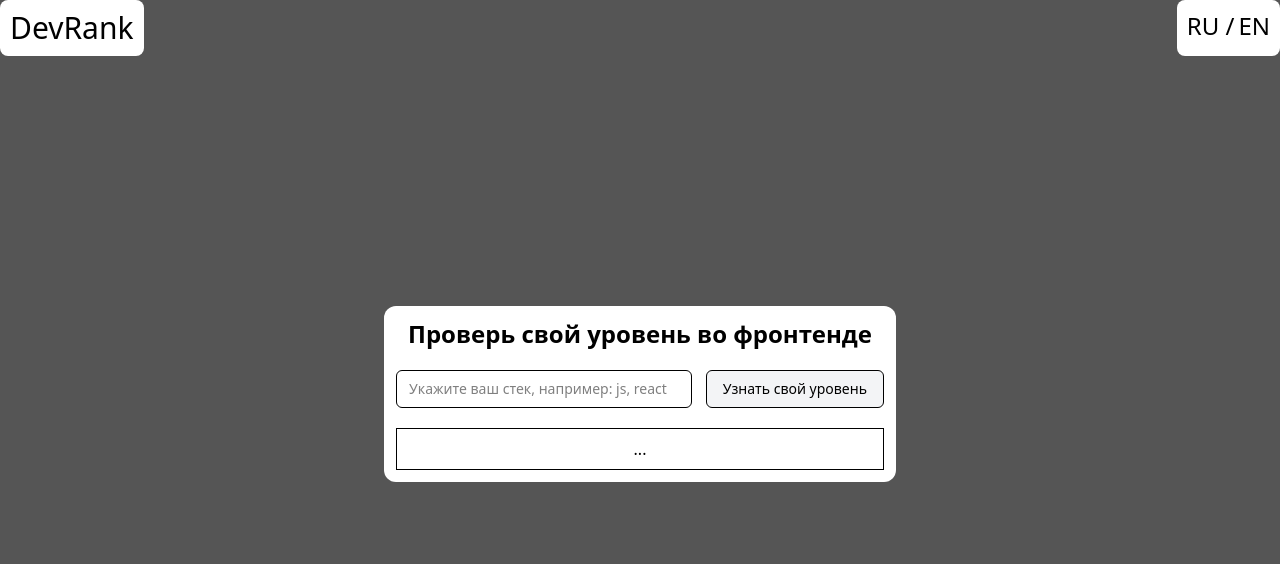
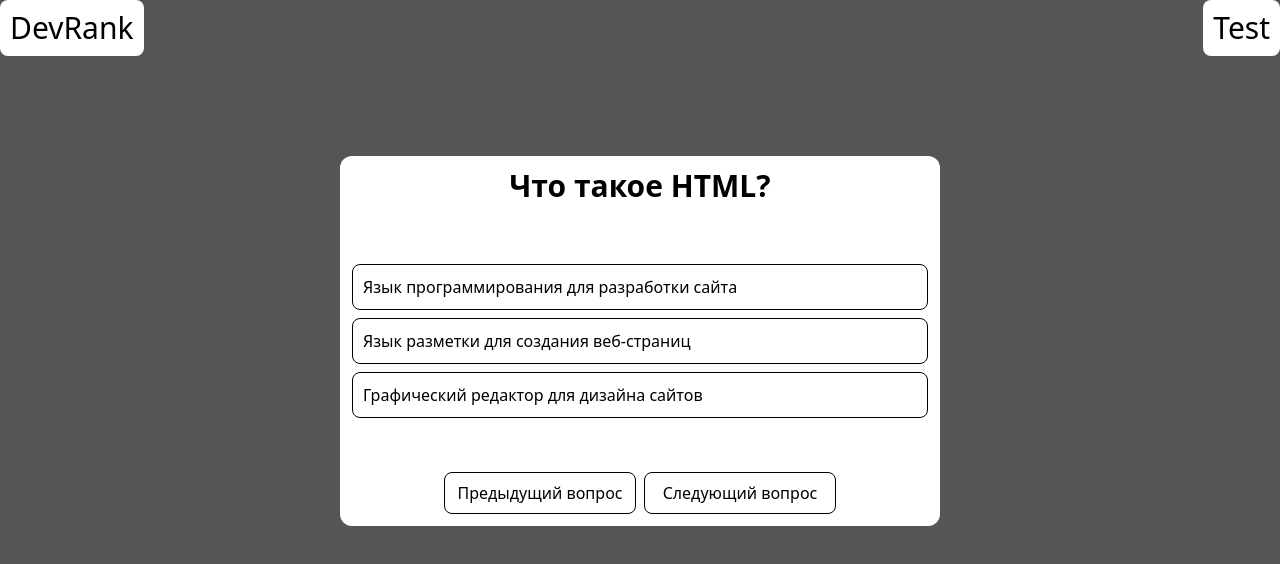
Before and after one commit to psycongroo312/DevRank, a React (Vite) app: page /test in a window 1280 px wide. Shown: the top 564 px of the page. Built offline with nearby package versions, Linux system fonts and the light colour scheme.

Commit message:
add feature test

```diff
--- a/package.json
+++ b/package.json
@@ -12,7 +12,8 @@
   "dependencies": {
     "@tailwindcss/vite": "^4.1.4",
     "react": "^19.0.0",
-    "react-dom": "^19.0.0"
+    "react-dom": "^19.0.0",
+    "react-router-dom": "^7.6.0"
   },
   "devDependencies": {
     "@eslint/js": "^9.22.0",
--- a/src/App.tsx
+++ b/src/App.tsx
@@ -1,13 +1,19 @@
 import "./index.css";
 import "./reset.css";
-import Header from "./components/Header";
-import Skills from "./components/Skills";
+import Skills from "./pages/Skills/Skills";
+import Test from "./pages/Test/Test";
+import { Routes, Route } from "react-router";
+import Layout from "./shared/layout";
 
 function App() {
   return (
     <div className="max-w-7xl m-auto ">
-      <Header />
-      <Skills />
+      <Routes>
+        <Route element={<Layout />}>
+          <Route path="/" element={<Skills />} />
+          <Route path="/test" element={<Test />} />
+        </Route>
+      </Routes>
     </div>
   );
 }
--- a/src/components/Header.tsx
+++ /dev/null
@@ -1,15 +0,0 @@
-export default function Header() {
-  return (
-    <div className="mb-[250px]">
-      <header className="flex justify-between">
-        <div className="bg-white rounded-lg p-[10px]">
-          <p className="text-3xl">DevRank</p>
-        </div>
-        <div className="bg-white rounded-lg p-[10px] flex gap-1">
-          <p className="text-2xl">RU /</p>
-          <p className="text-2xl">EN</p>
-        </div>
-      </header>
-    </div>
-  );
-}
--- a/src/main.tsx
+++ b/src/main.tsx
@@ -1,9 +1,12 @@
-import { StrictMode } from 'react'
-import { createRoot } from 'react-dom/client'
-import App from './App.tsx'
+import { StrictMode } from "react";
+import { createRoot } from "react-dom/client";
+import App from "./App.tsx";
+import { BrowserRouter } from "react-router";
 
-createRoot(document.getElementById('root')!).render(
+createRoot(document.getElementById("root")!).render(
   <StrictMode>
-    <App />
-  </StrictMode>,
-)
+    <BrowserRouter>
+      <App />
+    </BrowserRouter>
+  </StrictMode>
+);
--- /dev/null
+++ b/src/models/interfaces.ts
@@ -0,0 +1,7 @@
+export interface Question {
+    id: number;
+    text: string;
+    options: string[];
+    correctIndex: number;
+    difficulty?: 'easy' | 'medium' | 'hard';
+  };
--- /dev/null
+++ b/src/pages/Skills/LevelsData.ts
@@ -0,0 +1,24 @@
+export const LEVELS = {
+  Junior: ["html", "javascript", "js", "bootstrap", "css", "sass", "scss"],
+  Middle: [
+    "react",
+    "typescript",
+    "ts",
+    "redux",
+    "redux toolkit",
+    "tailwindcss",
+    "tailwind",
+  ],
+  Senior: [
+    "next.js",
+    "nextjs",
+    "next",
+    "node.js",
+    "nodejs",
+    "node",
+    "nest.js",
+    "nestjs",
+    "nest",
+    "docker",
+  ],
+} as const;
--- a/src/components/Skills.tsx
+++ b/src/pages/Skills/Skills.tsx
@@ -1,36 +1,34 @@
 import React from "react";
+import { LEVELS } from "./LevelsData";
 
 export default function Skills() {
   const [skill, setSkill] = React.useState<string>("");
-  const [level, setLevel] = React.useState<string>("...");
+  const [level, setLevel] = React.useState<SkillLevel>("...");
+
+  type SkillLevel = keyof typeof LEVELS | "...";
 
   const handleSkills = (e: React.ChangeEvent<HTMLInputElement>) => {
     setSkill(e.target.value);
   };
 
   const evaluateLevel = () => {
-    const skillsList = skill.toLowerCase().split(" ");
-    if (
-      skillsList.includes("html") ||
-      skillsList.includes("css") ||
-      skillsList.includes("javascript") ||
-      skillsList.includes("js")
-    ) {
-      setLevel("Junior");
-    } else {
-      setLevel("...");
-    }
-    if (
-      skillsList.includes("react") ||
-      skillsList.includes("typescript") ||
-      skillsList.includes("ts") ||
-      skillsList.includes("redux")
-    ) {
-      setLevel("Middle");
-    }
     if (!skill.trim()) {
       setLevel("...");
+      return;
     }
+    const skillsList = skill
+      .toLowerCase()
+      .split(" ")
+      .map((s) => s.trim());
+    let detectedLevel: SkillLevel = "...";
+
+    (Object.keys(LEVELS) as Array<keyof typeof LEVELS>).forEach((lvl) => {
+      if (LEVELS[lvl].some((skill) => skillsList.includes(skill))) {
+        detectedLevel = lvl;
+      }
+    });
+
+    setLevel(detectedLevel);
   };
 
   return (
--- /dev/null
+++ b/src/pages/Test/Questions.ts
@@ -0,0 +1,75 @@
+export const questions = [
+  {
+    id: 1,
+    text: "Что такое HTML?",
+    options: [
+      "Язык программирования для разработки сайта",
+      "Язык разметки для создания веб-страниц",
+      "Графический редактор для дизайна сайтов",
+    ],
+    correctIndex: 1,
+  },
+
+  {
+    id: 2,
+    text: "Что делает CSS?",
+    options: [
+      "Стилизует страницу",
+      "Добавляет логику на сайт",
+      "Хранит данные пользователя",
+    ],
+    correctIndex: 0,
+  },
+  {
+    id: 3,
+    text: "Как объявить переменную в JavaScript?",
+    options: ["x = 10;", "let x = 10;", "let = 10;"],
+    correctIndex: 1,
+  },
+  {
+    id: 4,
+    text: "Что такое DOM?",
+    options: [
+      "База данных для хранения DOMенов сайта",
+      "Протокол передачи данных в интернете",
+      "Программный интерфейс (API) для работы с HTML и XML документами",
+    ],
+    correctIndex: 2,
+  },
+  {
+    id: 5,
+    text: "Какой тег создаёт ссылку в HTML?",
+    options: ["<link>", "<a>", "<href>"],
+    correctIndex: 1,
+  },
+  {
+    id: 6,
+    text: "Что такое React?",
+    options: [
+      "Язык программирования",
+      "Фреймворк для frontend-разработки",
+      "JavaScript-библиотека для создания интерфейсов",
+    ],
+    correctIndex: 2,
+  },
+  {
+    id: 7,
+    text: "Как добавить обработчик события в JS?",
+    options: [
+      "element.addEventListener('click', handler)",
+      "element.onClick(handler)",
+      "element->click(handler)",
+    ],
+    correctIndex: 0,
+  },
+  {
+    id: 8,
+    text: "Что такое API?",
+    options: [
+      "Язык разметки",
+      "Интерфейс для взаимодействия между программами",
+      "База данных",
+    ],
+    correctIndex: 1,
+  },
+];
--- /dev/null
+++ b/src/pages/Test/Test.tsx
@@ -0,0 +1,133 @@
+import { questions as aquestions } from "./Questions";
+import React from "react";
+import { Question } from "../../models/interfaces";
+
+export default function Test() {
+  const [questions] = React.useState<Question[]>(aquestions);
+  const [currentIndex, setCurrentIndex] = React.useState(0);
+  const [answers, setAnswers] = React.useState<(number | null)[]>(
+    Array(questions.length).fill(null)
+  );
+  const [showAnswers, setShowAnswers] = React.useState(false);
+
+  const nextQuestion = () => {
+    setCurrentIndex((prev) => prev + 1);
+  };
+
+  const backQuestion = () => {
+    setCurrentIndex((prev) => prev - 1);
+  };
+
+  const currentQuestion = questions[currentIndex];
+
+  const handleShowAnswers = () => {
+    setShowAnswers(true);
+  };
+
+  const resetTest = () => {
+    setCurrentIndex(0);
+    setAnswers(Array(questions.length).fill(null));
+    setShowAnswers(false);
+  };
+
+  const getAnswer = (optionIndex: number) => {
+    const newAnswers = [...answers];
+    newAnswers[currentIndex] = optionIndex;
+    setAnswers(newAnswers);
+  };
+
+  if (showAnswers) {
+    return (
+      <div className="m-auto bg-white rounded-xl p-4 text-center w-[95vw] max-w-[600px] h-[80vh] overflow-auto">
+        <h1 className="text-xl md:text-2xl mb-4">Результаты теста</h1>
+        <div className="text-left space-y-4">
+          {questions.map((question, qIndex) => (
+            <div key={qIndex} className="mb-4 p-2 border-b">
+              <h3 className="font-bold text-sm md:text-base">
+                {question.text}
+              </h3>
+              <p className="mt-1 text-xs md:text-sm">
+                Ваш ответ:{" "}
+                {answers[qIndex] !== null ? (
+                  <span
+                    className={
+                      answers[qIndex] === question.correctIndex
+                        ? "text-green-600"
+                        : "text-red-600"
+                    }
+                  >
+                    {question.options[answers[qIndex] as number]}
+                  </span>
+                ) : (
+                  "Нет ответа"
+                )}
+              </p>
+              <p className="text-xs md:text-sm">
+                Правильный ответ:{" "}
+                <span className="text-green-600">
+                  {question.options[question.correctIndex]}
+                </span>
+              </p>
+            </div>
+          ))}
+        </div>
+        <button
+          onClick={resetTest}
+          className="mt-6 bg-blue-500 text-white rounded-lg px-4 py-2 text-sm md:text-base cursor-pointer hover:bg-blue-600 transition-all active:scale-95"
+        >
+          Пройти тест заново
+        </button>
+      </div>
+    );
+  }
+  return (
+    <div className="m-auto w-full px-2">
+      <div className="bg-white rounded-xl p-3 text-center w-full max-w-[600px] mx-auto overflow-auto">
+        <h1 className="text-xl md:text-3xl font-bold mb-4 h-16 md:h-20 overflow-hidden line-clamp-2">
+          {currentQuestion?.text}
+        </h1>
+        <div className="flex flex-col gap-2 h-[30vh] md:h-48 overflow-y-auto">
+          {currentQuestion?.options.map((option, index) => (
+            <button
+              key={index}
+              onClick={() => getAnswer(index)}
+              className={`border text-sm md:text-base rounded-lg p-2 md:p-[10px] cursor-pointer transition-all active:scale-95 text-left ${
+                answers[currentIndex] === index
+                  ? "bg-blue-400 border-blue-500"
+                  : "hover:bg-gray-200"
+              }`}
+            >
+              {option}
+            </button>
+          ))}
+        </div>
+        <div className="flex flex-col sm:flex-row justify-center gap-2 mt-4">
+          <button
+            className="bg-white border rounded-lg p-2 text-sm md:text-base cursor-pointer hover:bg-gray-100 transition-all active:scale-95 w-full sm:w-48"
+            onClick={backQuestion}
+            disabled={currentIndex <= 0}
+          >
+            Предыдущий вопрос
+          </button>
+          {currentIndex >= questions.length - 1 ? (
+            <button
+              className="bg-blue-500 text-white rounded-lg p-2 text-sm md:text-base cursor-pointer hover:bg-blue-600 transition-all active:scale-95 w-full sm:w-48"
+              onClick={handleShowAnswers}
+              disabled={answers[currentIndex] === null}
+            >
+              Показать результат
+            </button>
+          ) : (
+            <button
+              className="bg-white border rounded-lg p-2 text-sm md:text-base cursor-pointer hover:bg-gray-100 transition-all active:scale-95 w-full sm:w-48"
+              onClick={nextQuestion}
+              disabled={answers[currentIndex] === null}
+            >
+              Следующий вопрос
+            </button>
+          )}
+        </div>
+      </div>
+    </div>
+  );
+}
--- /dev/null
+++ b/src/shared/Header/Header.tsx
@@ -0,0 +1,26 @@
+import { Link } from "react-router";
+
+export default function Header() {
+  return (
+    <div className="mb-[100px]">
+      <header className="flex justify-between">
+        <Link to={`/`}>
+          <p
+            className="bg-white rounded-lg p-[10px] text-3xl active:bg-gray-300
+              transition-all active:scale-95 whitespace-nowrap"
+          >
+            DevRank
+          </p>
+        </Link>
+        <Link to={`/test`}>
+          <button
+            className="bg-white rounded-lg p-[10px] text-3xl cursor-pointer active:bg-gray-300
+              transition-all active:scale-95 whitespace-nowrap "
+          >
+            Test
+          </button>
+        </Link>
+      </header>
+    </div>
+  );
+}
--- /dev/null
+++ b/src/shared/layout.tsx
@@ -0,0 +1,11 @@
+import Header from "./Header/Header";
+import { Outlet } from "react-router-dom";
+
+export default function layout() {
+  return (
+    <div>
+      <Header />
+      <Outlet />
+    </div>
+  );
+}
```
Also changed, not shown: 1 other file (tests, documents, lock files or other folders).
